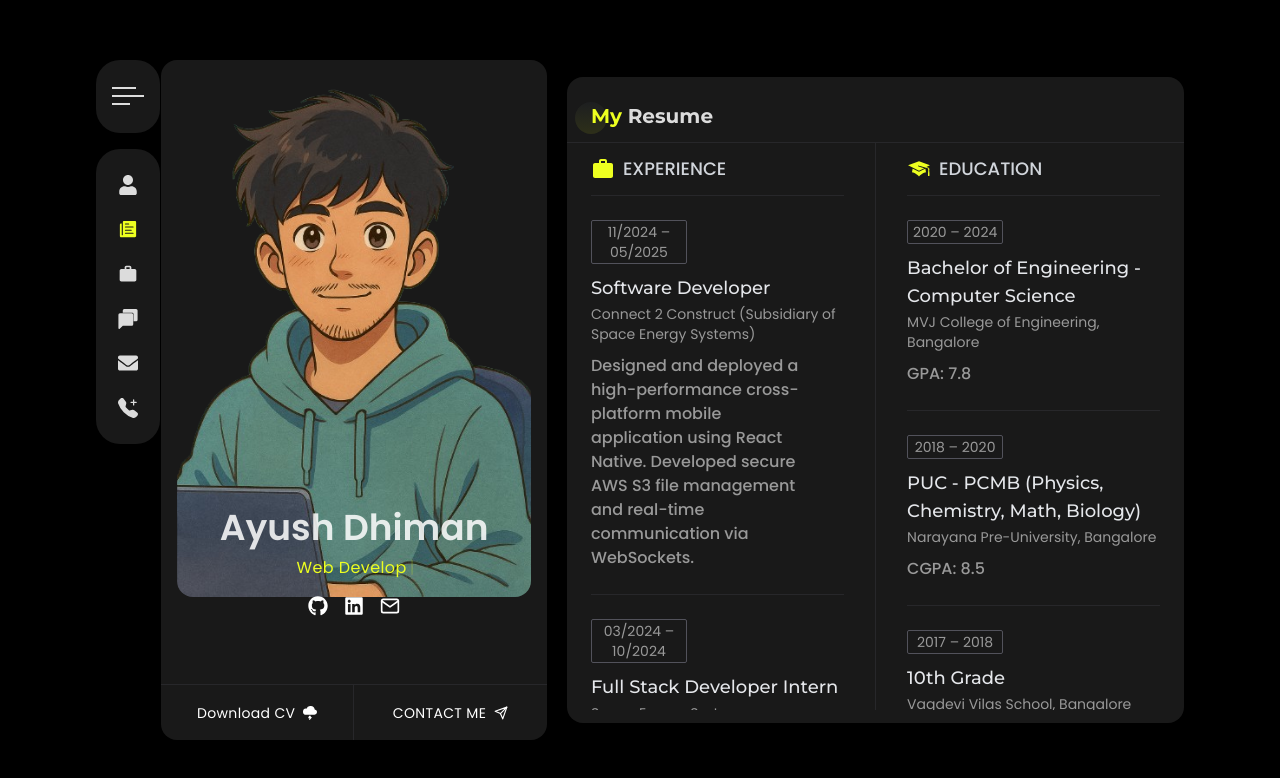
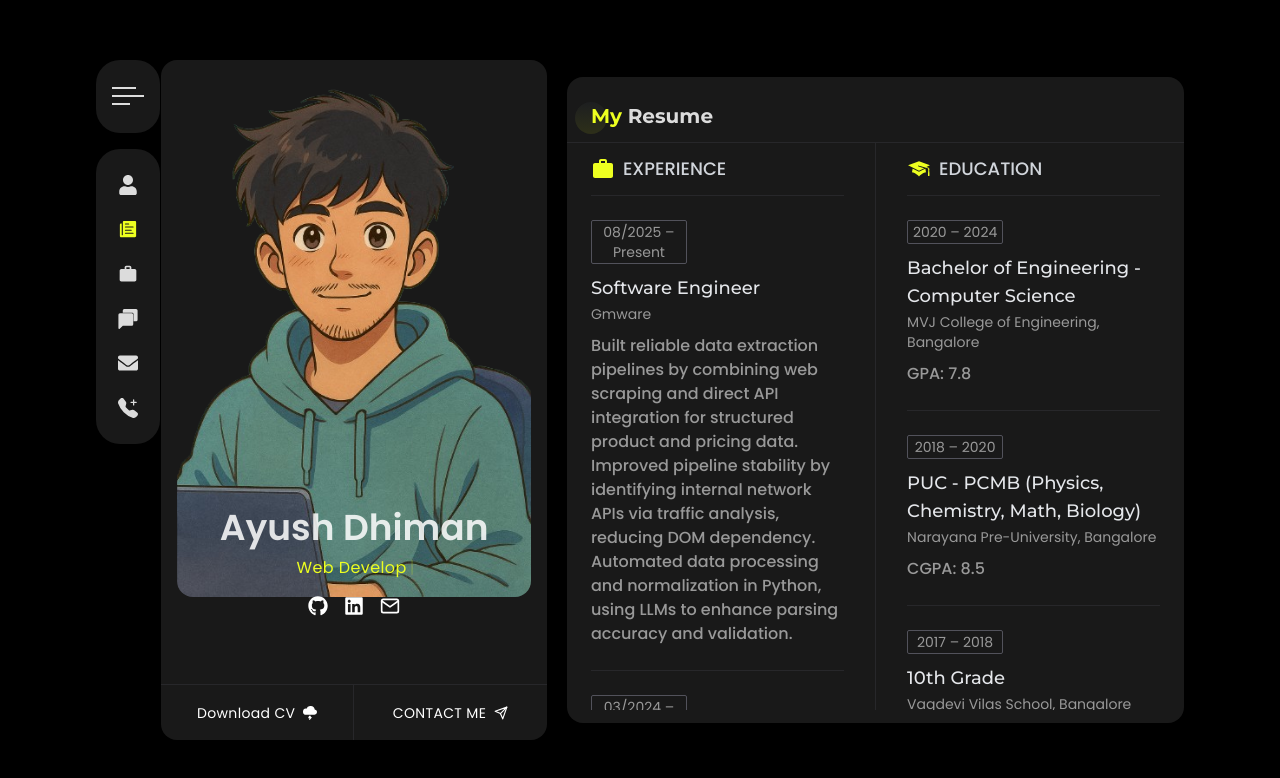
Before and after one commit to Ayushcodekid/Portfolio, a React (Create React App) app: page / in a window 1280 px wide. Both pictures are taken after a click on the element "RESUME". Shown: the top 778 px of the page. Built offline with nearby package versions, Linux system fonts and the light colour scheme.

Commit message:
updated cards

```diff
--- a/src/components/resume/Education.js
+++ b/src/components/resume/Education.js
@@ -11,17 +11,24 @@ const Education = () => {
       <div className="col-span-9 md:col-span-4">
         <ResumeTitle title="Experience" icon={<MdWork />} />
         <ResumeCard
-          badge="11/2024 – 05/2025"
+          badge="08/2025 – Present"
+          title="Software Engineer"
+          subTitle="Gmware"
+          des="Built reliable data extraction pipelines by combining web scraping and direct API integration for structured product and pricing data. Improved pipeline stability by identifying internal network APIs via traffic analysis, reducing DOM dependency. Automated data processing and normalization in Python, using LLMs to enhance parsing accuracy and validation."
+        />
+
+        <ResumeCard
+          badge="03/2024 – 05/2025"
           title="Software Developer"
-          subTitle="Connect 2 Construct (Subsidiary of Space Energy Systems)"
-          des="Designed and deployed a high-performance cross-platform mobile application using React Native. Developed secure AWS S3 file management and real-time communication via WebSockets."
+          subTitle="Space Energy Systems"
+          des="Delivered scalable mobile and web applications using React Native and React.js, optimized for performance and user experience. Integrated secure AWS S3 storage and real-time WebSocket communication to support live features. Contributed to building reliable, production-ready systems used in real-world environments."
         />
-        <ResumeCard
+        {/* <ResumeCard
           badge="03/2024 – 10/2024"
           title="Full Stack Developer Intern"
           subTitle="Space Energy Systems"
           des="Developed a secure web app with authentication and scalable backend. Implemented RBAC, reducing security incidents by 40%, and built a file system using AWS S3 and pre-signed URLs to boost efficiency by 35%."
-        />
+        /> */}
       </div>
 
       {/* Vertical Divider */}
--- a/src/components/resume/ResumeCard.js
+++ b/src/components/resume/ResumeCard.js
@@ -16,7 +16,7 @@ const ResumeCard = ({ badge, title, subTitle, des }) => {
         {title}
       </h2>
       <p className="text-sm text-[#999] -mt-2">{subTitle}</p>
-      <p className="text-base text-[#999] font-medium pr-10">{des}</p>
+      <p className="text-base text-[#999] font-medium">{des}</p>
     </div>
   );
 };
```
Also changed, not shown: 1 other file (tests, documents, lock files or other folders).
